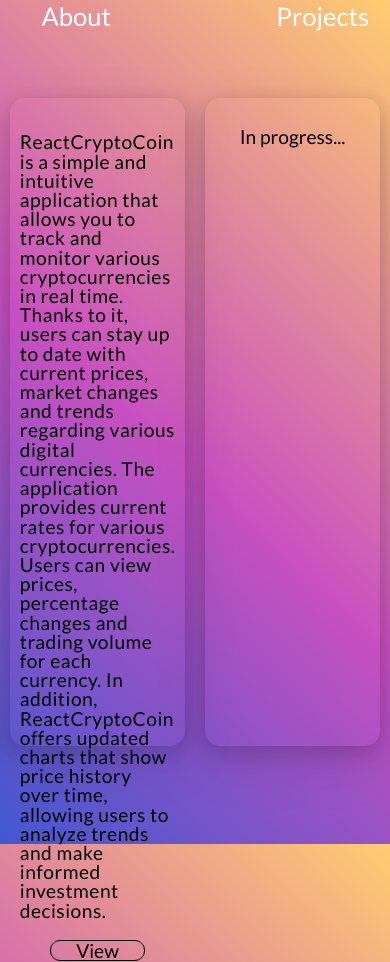
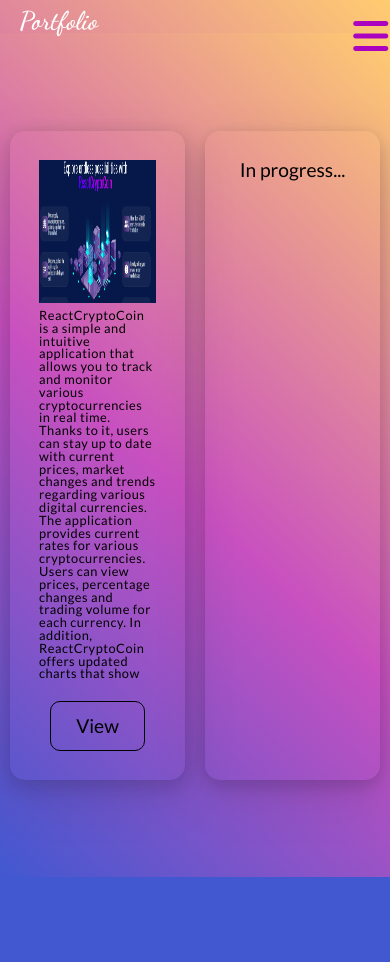
Before and after one commit to lukaszbaran3/Portfolio, a React (Create React App) app: page /projects in a window 390 px wide. After the commit the page ends 877 px from the top, so only its background shows below. Built offline with nearby package versions, Linux system fonts and the light colour scheme.

Commit message:
updated Home, About, Projects

```diff
--- a/public/index.html
+++ b/public/index.html
@@ -20,6 +20,12 @@
       rel="stylesheet"
       href="https://fonts.googleapis.com/css2?family=Material+Symbols+Outlined:opsz,wght,FILL,GRAD@48,400,0,0"
     />
+    <link rel="preconnect" href="https://fonts.googleapis.com" />
+    <link rel="preconnect" href="https://fonts.gstatic.com" crossorigin />
+    <link
+      href="https://fonts.googleapis.com/css2?family=Dancing+Script:wght@600&display=swap"
+      rel="stylesheet"
+    />
     <script
       src="https://kit.fontawesome.com/ae2ba1ecca.js"
       crossorigin="anonymous"
--- a/src/Components/About.js
+++ b/src/Components/About.js
@@ -97,7 +97,11 @@ function About() {
             </div>
           </div>
         </div>
-        <div className="aboutImg"></div>
+        <img
+          className="aboutImg"
+          src={require("../Images/about-me.png")}
+          alt="About Me"
+        ></img>
       </div>
     </div>
   );
--- a/src/Components/App.js
+++ b/src/Components/App.js
@@ -4,9 +4,11 @@ import Navbar from "./Navbar";
 import About from "./About";
 import "../Styles/App.css";
 import Projects from "./Projects";
+import DropdownMenu from "./DropdownMenu";
 function App() {
   return (
     <BrowserRouter>
+      <DropdownMenu />
       <Navbar />
       <Routes>
         <Route path="/" element={<Homepage />} />
--- /dev/null
+++ b/src/Components/DropdownMenu.js
@@ -0,0 +1,43 @@
+import React, { useState } from "react";
+import "../Styles/DropdownMenu.css";
+import { Link } from "react-router-dom";
+
+function DropdownMenu() {
+  const [showMenu, setShowMenu] = useState(false);
+
+  const handleClick = () => {
+    setShowMenu(!showMenu);
+  };
+
+  return (
+    <div>
+      <p className="logo">Portfolio</p>
+      <button className="openMenu" onClick={handleClick}>
+        <i className="fa-solid fa-bars"></i>
+      </button>
+      {showMenu && <SmallNavbar />}
+    </div>
+  );
+}
+
+const SmallNavbar = () => {
+  return (
+    <div className="dropdownNav">
+      <ul className="menuList">
+        <li>
+          <Link to="/">Home</Link>
+        </li>
+        <li>
+          <Link to="about">About</Link>
+        </li>
+        <li>
+          <Link to="projects">Projects</Link>
+        </li>
+        <button className="cv">
+          <Link to="cv">CV</Link>
+        </button>
+      </ul>
+    </div>
+  );
+};
+export default DropdownMenu;
--- a/src/Components/Navbar.js
+++ b/src/Components/Navbar.js
@@ -5,6 +5,9 @@ function Navbar() {
   return (
     <div className="navbar">
       <ul className="menu-list">
+        <li>
+          <p>Portfolio</p>
+        </li>
         <li>
           <Link to="/">Home</Link>
         </li>
--- a/src/Components/Projects.js
+++ b/src/Components/Projects.js
@@ -4,7 +4,11 @@ function Projects() {
   return (
     <div className="projectsContainer">
       <div className="ReactCryptoCoin projectCard">
-        <div className="ReactCryptoCoinImg"></div>
+        <img
+          className="ReactCryptoCoinImg"
+          src={require("../Images/ReactCryptoCoin.png")}
+          alt="ReactCryptoCoin"
+        ></img>
         <p>
           ReactCryptoCoin is a simple and intuitive application that allows you
           to track and monitor various cryptocurrencies in real time. Thanks to
--- a/src/Styles/About.css
+++ b/src/Styles/About.css
@@ -27,9 +27,7 @@
   font-size: 1.1em;
 }
 .aboutImg {
-  background-image: url(../Images/about-me.png);
   width: 50%;
-  background-size: cover;
 }
 .skillBoxes {
   display: flex;
@@ -64,3 +62,22 @@
     transform: translateX(-135%);
   }
 }
+@media (max-width: 1024px) {
+  .aboutContainer {
+    flex-direction: column;
+    align-items: center;
+    width: 50%;
+    height: auto;
+  }
+  .aboutDescription {
+    width: 80%;
+  }
+  .aboutImg {
+    width: 75%;
+  }
+}
+@media (max-width: 500px) {
+  .aboutDescription p {
+    font-size: 1rem;
+  }
+}
--- /dev/null
+++ b/src/Styles/DropdownMenu.css
@@ -0,0 +1,69 @@
+@media (min-width: 500px) {
+  .openMenu,
+  .menuList,
+  .logo {
+    display: none;
+  }
+}
+@media (max-width: 500px) {
+  .menuList {
+    display: flex;
+    flex-direction: column;
+    align-items: center;
+    justify-content: space-around;
+    z-index: 2;
+    width: 100%;
+    margin-top: 5%;
+    background-color: #4158d0;
+    background-image: linear-gradient(
+      43deg,
+      #4158d0 0%,
+      #c850c0 0%,
+      #ffcc70 100%
+    );
+    border-radius: 5%;
+  }
+  .menuList li,
+  button {
+    margin-top: 3%;
+  }
+  .openMenu {
+    position: fixed;
+    right: 2%;
+    top: 2%;
+    cursor: pointer;
+    z-index: 3;
+    background-color: transparent;
+    border: none;
+  }
+  .menuList a {
+    text-decoration: none;
+    color: white;
+    font-size: 1.5em;
+  }
+  .menuList a:hover {
+    color: #69539d;
+    transition: color 0.3s ease-in-out;
+    cursor: pointer;
+  }
+  .fa-bars {
+    top: 3%;
+    right: 3%;
+    color: #ab02c0;
+    scale: 3;
+    background-color: transparent;
+    cursor: pointer;
+    z-index: 2;
+  }
+  .logo {
+    margin-top: 2%;
+    margin-left: 5%;
+    color: white;
+    font-size: 1.6rem;
+    font-family: "Dancing Script", cursive;
+  }
+  .dropdownNav {
+    position: fixed;
+    width: 100%;
+  }
+}
--- a/src/Styles/Homepage.css
+++ b/src/Styles/Homepage.css
@@ -69,3 +69,9 @@
     transform: rotate(0deg);
   }
 }
+@media (max-width: 768px) {
+  .homepage {
+    flex-direction: column;
+    padding-top: 10%;
+  }
+}
--- a/src/Styles/Navbar.css
+++ b/src/Styles/Navbar.css
@@ -15,6 +15,12 @@
   color: white;
   font-size: 1.6rem;
 }
+.menu-list p {
+  color: white;
+  font-size: 1.6rem;
+  font-family: "Dancing Script", cursive;
+  cursor: default;
+}
 .menu-list a:hover {
   color: black;
 }
@@ -24,3 +30,20 @@
   border-radius: 10px;
   width: 100px;
 }
+@media (max-width: 1160px) {
+  .menu-list {
+    width: 70%;
+    gap: 10%;
+  }
+}
+@media (max-width: 500px) {
+  .menu-list {
+    width: 70%;
+    gap: 5px;
+  }
+}
+@media (max-width: 500px) {
+  .menu-list {
+    display: none;
+  }
+}
--- a/src/Styles/Projects.css
+++ b/src/Styles/Projects.css
@@ -28,12 +28,8 @@
   letter-spacing: 0.5px;
 }
 .ReactCryptoCoinImg {
-  background-image: url(../Images/ReactCryptoCoin.png);
-  height: 100%;
+  height: auto;
   width: 100%;
-  background-size: contain;
-  background-repeat: no-repeat;
-  background-position: center;
 }
 .projectCard:hover {
   cursor: pointer;
@@ -61,3 +57,23 @@
   color: white;
   border: 1px solid white;
 }
+.projectTitle {
+  left: 0;
+}
+@media (max-width: 1205px) {
+  .projectCard p {
+    font-size: 1rem;
+  }
+}
+@media (max-width: 790px) {
+  .projectCard p {
+    font-size: 0.8rem;
+    overflow: auto;
+  }
+  .ReactCryptoCoinImg {
+    height: 30%;
+  }
+  .view {
+    height: 10%;
+  }
+}
```
